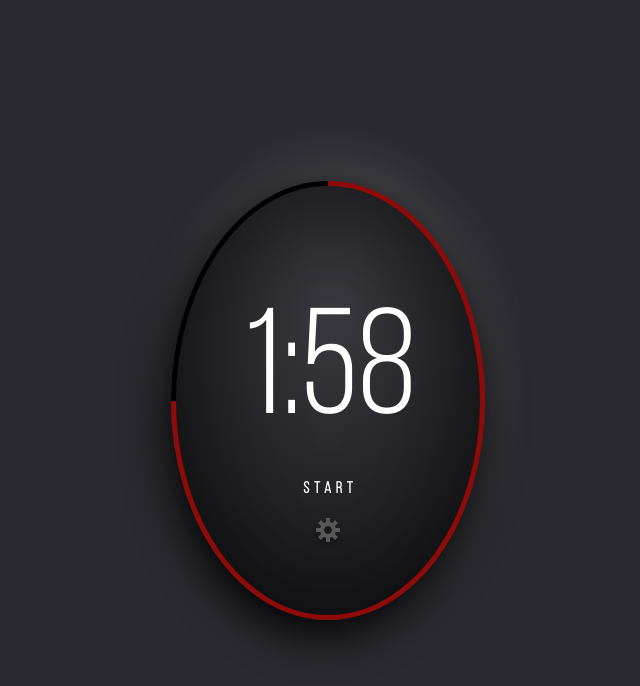
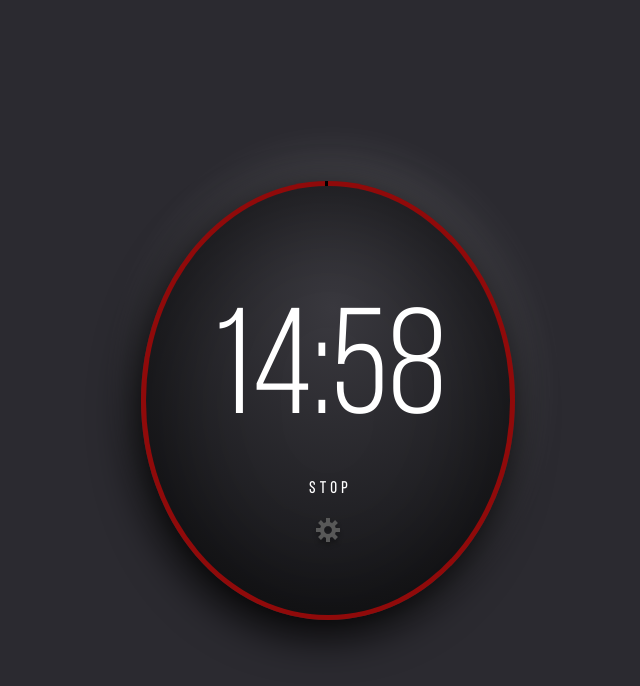
Before and after one commit to barryhanna/pomodoro-timer, a website built with Parcel: page index.html in a window 1280 px wide. Both pictures are taken after a click on the button "Start". Shown: the whole page, without its empty margins (312-952 px from the left). Built offline with nearby package versions, Linux system fonts and the light colour scheme.

Commit message:
improve timer functions and style

```diff
--- a/script.js
+++ b/script.js
@@ -1,3 +1,4 @@
+const root = document.querySelector(':root');
 const startBtn = document.getElementById('start');
 const settingsBtn = document.getElementById('settings');
 const settingsInput = document.getElementById('settings-input');
@@ -6,7 +7,8 @@ const time = document.getElementById('time');
 const okSettingsBtn = document.getElementById('ok-btn');
 const timeInput = document.getElementById('timeInput');
 
-let timeRemaining = 2 * 60;
+let totalTime = 15 * 60;
+let timeRemaining = totalTime;
 
 settingsBtn.addEventListener('click', (e) => {
   settingsInput.classList.add('show');
@@ -16,30 +18,62 @@ settingsBtn.addEventListener('click', (e) => {
 function setTime(time) {
   const [hours, seconds] = time.split(':');
   document.getElementsByClassName('time--minutes')[0].innerText = hours;
-  document.getElementsByClassName('time--seconds')[0].innerText = seconds;
+  document.getElementsByClassName('time--seconds')[0].innerText =
+    seconds.padStart(2, 0);
 }
 
 function update() {
   timeRemaining += -1;
   setTime(formatTime(timeRemaining));
+  updateCircle();
+}
+
+function updateCircle() {
+  const percentDone = (timeRemaining / totalTime) * 100;
+  root.style.setProperty('--var-time-passed', `${percentDone}%`);
 }
 
 function formatTime(timeInSeconds) {
-  // 3600 secs per hour
   const minutes = Math.floor(timeInSeconds / 60);
   const seconds = timeInSeconds % 60;
   console.log(`${minutes}:${seconds}`);
   return `${minutes}:${seconds}`;
 }
 
+let timer;
+
 function startTimer() {
-  return setInterval(() => update(), 1000);
+  timer = setInterval(() => update(), 1000);
+  toggleStopStartButton();
 }
 
-startBtn.addEventListener('click', () => startTimer());
+function stopTimer() {
+  clearInterval(timer);
+  toggleStopStartButton();
+}
+
+function resetTime(initial = 15) {
+  totalTime = initial;
+  timeRemaining = totalTime;
+}
+
+function toggleStopStartButton() {
+  if (startBtn.innerText === 'Start') {
+    startBtn.innerText = 'Stop';
+    startBtn.removeEventListener('click', startTimer);
+    startBtn.addEventListener('click', stopTimer);
+  } else {
+    startBtn.innerText = 'Start';
+    startBtn.removeEventListener('click', stopTimer);
+    startBtn.addEventListener('click', startTimer);
+  }
+}
+
+startBtn.addEventListener('click', startTimer);
 
 settingsForm.addEventListener('submit', (e) => {
   e.preventDefault();
+  resetTime(timeInput.value * 60);
   setTime(`${timeInput.value}:00`);
   settingsInput.classList.remove('show');
 });
--- a/styles.css
+++ b/styles.css
@@ -8,7 +8,7 @@
   --clr-red: #900a0a;
   --clr-green: #09a65a;
 
-  --var-time-passed: 75%;
+  --var-time-passed: 0%;
 }
 
 *,
@@ -106,8 +106,8 @@ body {
 }
 
 .start {
-  letter-spacing: 0.3em;
-  text-indent: 0.3em;
+  letter-spacing: 0.3rem;
+  text-indent: 0.3rem;
   font-weight: bold;
   margin-bottom: 1rem;
 }
@@ -151,6 +151,14 @@ form > * {
   width: max-content;
 }
 
+form > * + * {
+  margin-top: 1rem;
+}
+
+form input {
+  font-size: 2rem;
+}
+
 .settings {
   display: flex;
   justify-content: center;
```
Also changed, not shown: dist/index.html, 6 other files.
